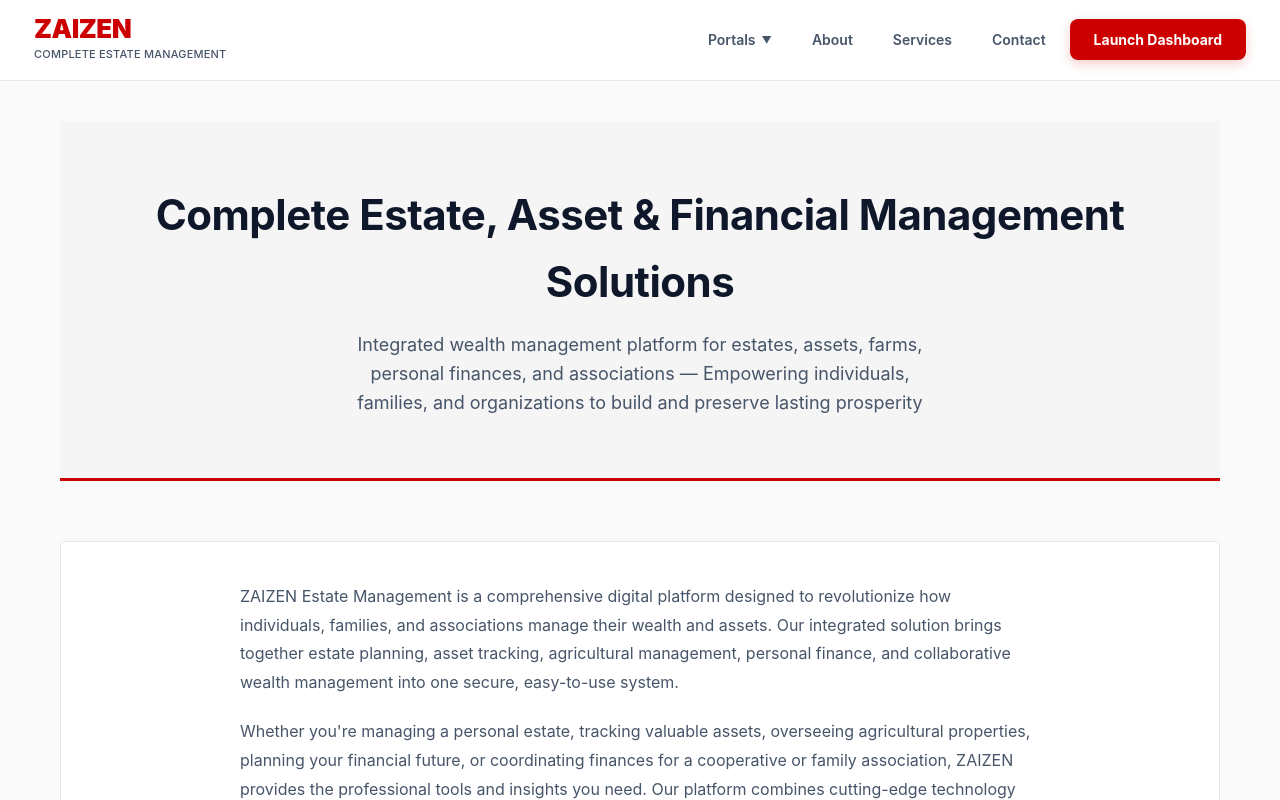
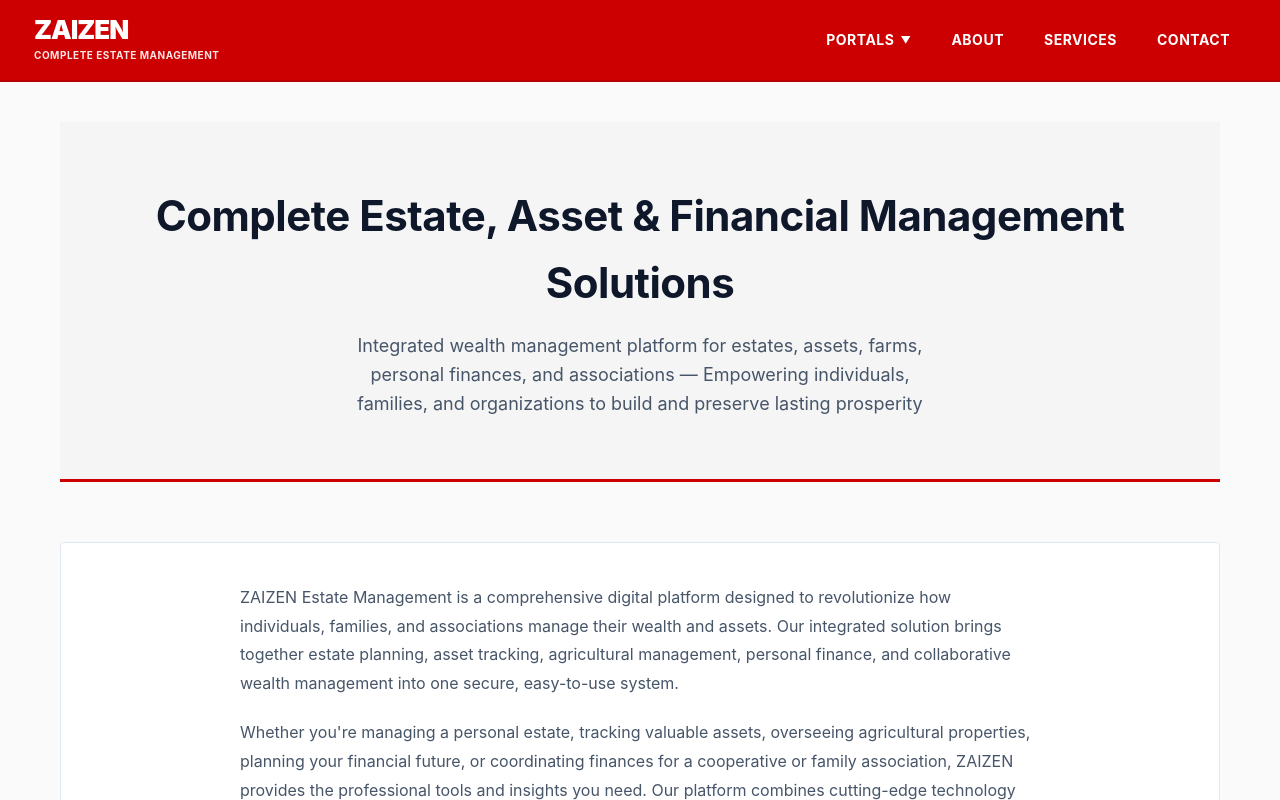
Before and after one commit to gsouleman/ZAIZEN, a React (Vite) app: page / in a window 1280 px wide. Shown: the top 800 px of the page. Built offline with nearby package versions, Linux system fonts and the light colour scheme.

Commit message:
Apply CNN-inspired theme to navigation and remove Launch Dashboard tab

```diff
--- a/src/App.tsx
+++ b/src/App.tsx
@@ -46,7 +46,6 @@ const NAV_ITEMS = [
     { label: 'About', url: '#about' },
     { label: 'Services', url: '#services' },
     { label: 'Contact', url: '#contact' },
-    { label: 'Launch Dashboard', url: 'https://ghouenzen.onrender.com/dashboard', isCTA: true },
 ];
 
 const SERVICES = [
@@ -114,11 +113,7 @@ function App() {
                                 onMouseEnter={() => item.items && setActiveDropdown(item.label)}
                                 onMouseLeave={() => setActiveDropdown(null)}
                             >
-                                {item.isCTA ? (
-                                    <a href={item.url} className="btn-launch" target="_blank" rel="noopener noreferrer">
-                                        {item.label}
-                                    </a>
-                                ) : item.url ? (
+                                {item.url ? (
                                     <a href={item.url} className="nav-link">
                                         {item.label}
                                         {item.items && <span style={{ fontSize: '10px', marginLeft: '2px' }}>▼</span>}
--- a/src/index.css
+++ b/src/index.css
@@ -8,7 +8,8 @@
   --text-light: #475569;
   --text-muted: #94A3B8;
   --border: #E2E8F0;
-  --header-bg: rgba(255, 255, 255, 0.8);
+  --header-bg: #CC0000;
+  --header-text: #FFFFFF;
   --font-sans: 'Inter', system-ui, -apple-system, sans-serif;
   --shadow-sm: 0 1px 2px 0 rgb(0 0 0 / 0.05);
   --shadow-md: 0 4px 6px -1px rgb(0 0 0 / 0.1), 0 2px 4px -2px rgb(0 0 0 / 0.1);
@@ -43,13 +44,10 @@ a {
 /* Header with Navigation */
 .header {
   background-color: var(--header-bg);
-  backdrop-filter: blur(12px);
-  -webkit-backdrop-filter: blur(12px);
-  border-bottom: 1px solid var(--border);
+  border-bottom: 2px solid rgba(0, 0, 0, 0.1);
   position: sticky;
   top: 0;
   z-index: 1000;
-  transition: all 0.3s ease;
 }
 
 .header-inner {
@@ -70,18 +68,18 @@ a {
 
 .logo-text {
   font-size: 26px;
-  font-weight: 900;
-  color: var(--primary);
-  letter-spacing: -0.5px;
+  font-weight: 950;
+  color: var(--header-text);
+  letter-spacing: -1px;
   margin: 0;
   line-height: 1;
 }
 
 .logo-subtitle {
-  font-size: 11px;
-  font-weight: 500;
-  color: var(--text-light);
-  letter-spacing: 0.2px;
+  font-size: 10px;
+  font-weight: 700;
+  color: rgba(255, 255, 255, 0.9);
+  letter-spacing: 0.5px;
   margin-top: 4px;
   text-transform: uppercase;
 }
@@ -99,25 +97,25 @@ a {
 
 .nav-link {
   font-size: 14px;
-  font-weight: 600;
-  color: var(--text-light);
-  padding: 10px 16px;
-  border-radius: 8px;
+  font-weight: 700;
+  color: var(--header-text);
+  padding: 8px 16px;
+  border-radius: 4px;
   cursor: pointer;
-  transition: all 0.2s cubic-bezier(0.4, 0, 0.2, 1);
+  transition: all 0.2s ease;
   display: flex;
   align-items: center;
   gap: 4px;
+  text-transform: uppercase;
+  letter-spacing: 0.5px;
 }
 
 .nav-link:hover {
-  color: var(--primary);
-  background-color: rgba(204, 0, 0, 0.05);
+  background-color: rgba(255, 255, 255, 0.15);
 }
 
 .nav-link.active {
-  color: var(--primary);
-  background-color: rgba(204, 0, 0, 0.08);
+  background-color: rgba(255, 255, 255, 0.2);
 }
 
 .dropdown {
```
